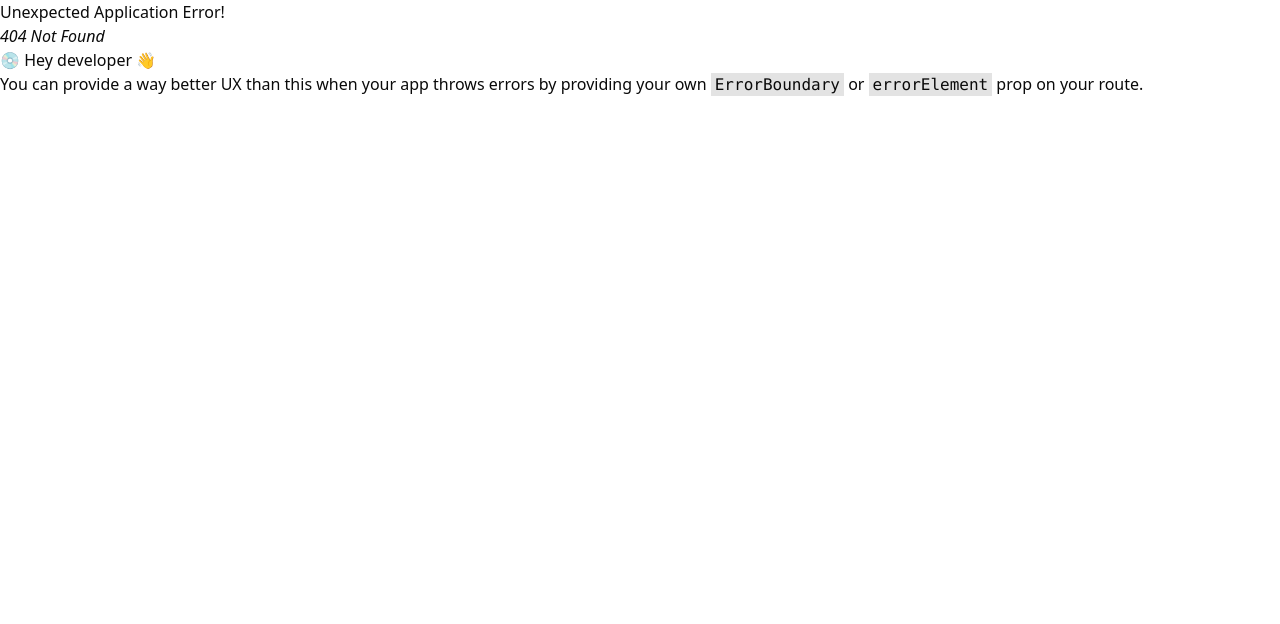
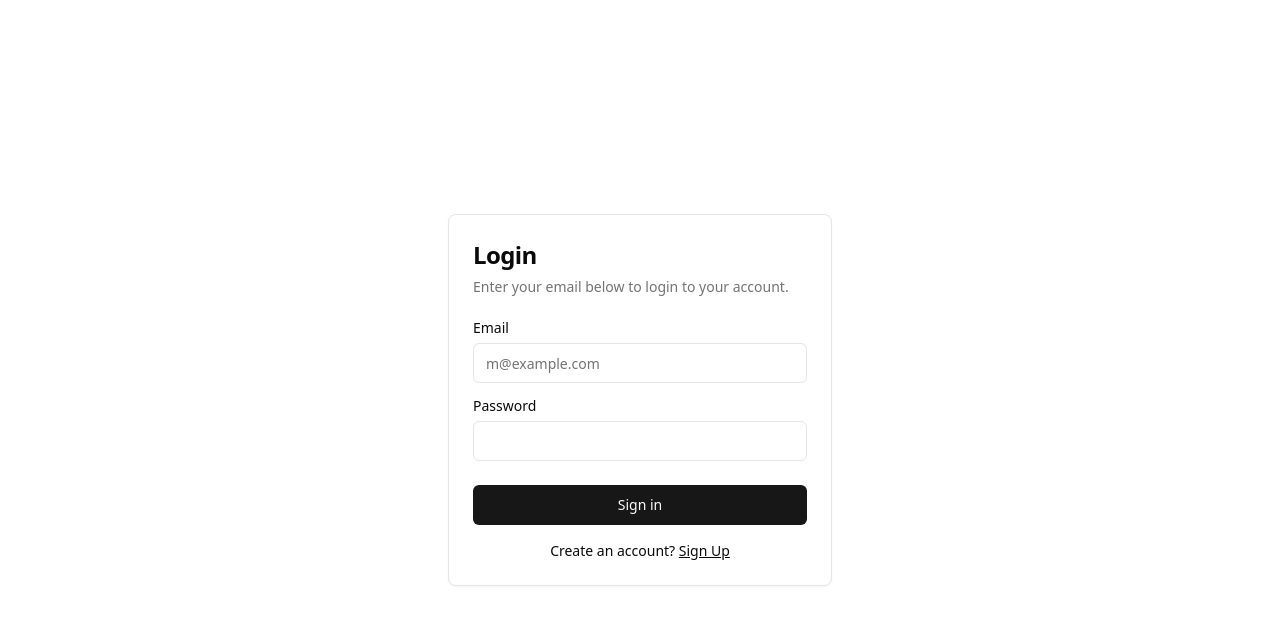
Before and after one commit to developer-mohitsoni/Reactjs-Dashboard-Project, a React (Vite) app: page /auth/login in a window 1280 px wide. Before the commit this address had no page. Shown: the top 624 px of the page. Built offline with nearby package versions, Linux system fonts and the light colour scheme.

Commit message:
Add AuthLayout

```diff
--- /dev/null
+++ b/src/layouts/AuthLayout.tsx
@@ -0,0 +1,11 @@
+import { Outlet } from "react-router-dom";
+
+const AuthLayout = () => {
+  return (
+    <>
+      <Outlet />
+    </>
+  );
+};
+
+export default AuthLayout;
--- a/src/pages/LoginPage.tsx
+++ b/src/pages/LoginPage.tsx
@@ -42,7 +42,7 @@
 
             <div className="mt-4 text-center text-sm">
               Create an account?{" "}
-              <Link to={"/register"} className="underline">
+              <Link to={"/auth/register"} className="underline">
                 Sign Up
               </Link>
             </div>
--- a/src/pages/RegisterPage.tsx
+++ b/src/pages/RegisterPage.tsx
@@ -45,7 +45,7 @@
           </div>
           <div className="mt-4 text-center text-sm">
             Already have an account?{" "}
-            <Link to={'/login'} className="underline">
+            <Link to={"/auth/login"} className="underline">
               Sign in
             </Link>
           </div>
```
Also changed, not shown: src/router.tsx (+13 -6 lines).
